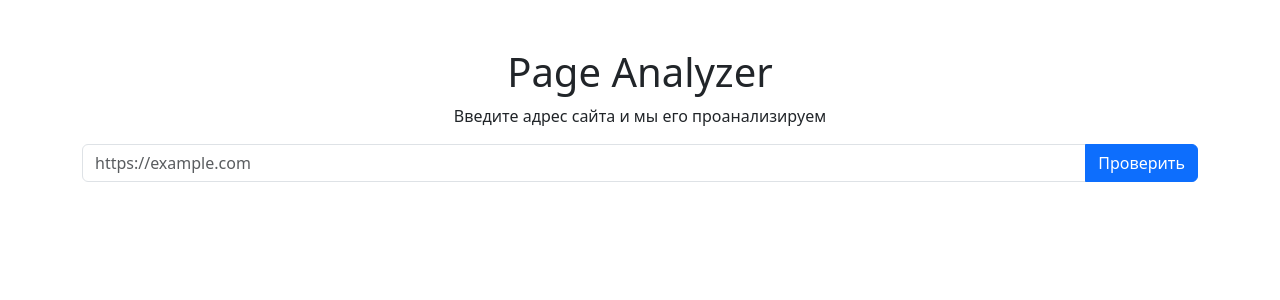
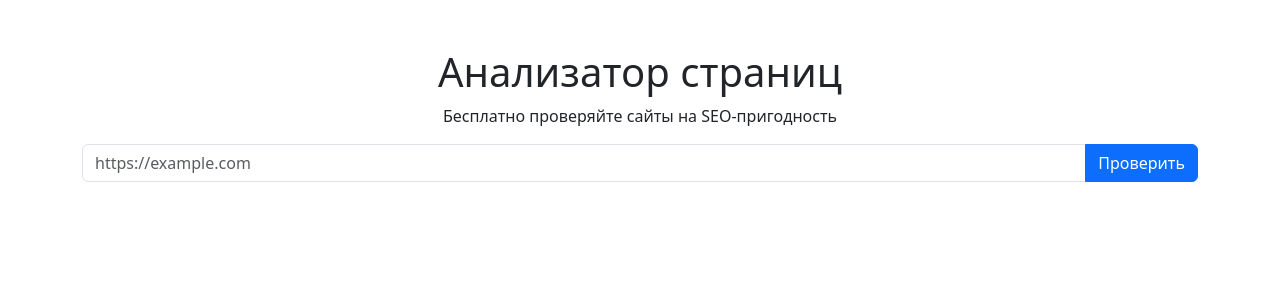
Before and after one commit to ntenengolts/python-project-83, a Flask app: page / in a window 1280 px wide. Shown: the top 300 px of the page. Run offline with Flask 3, Linux system fonts and the light colour scheme.

Commit message:
Fix2 to finish

```diff
--- a/page_analyzer/templates/index.html
+++ b/page_analyzer/templates/index.html
@@ -1,13 +1,13 @@
 {% extends "base.html" %}
 
 {% block content %}
-<h1 class="text-center">Page Analyzer</h1>
-<p class="text-center">Введите адрес сайта и мы его проанализируем</p>
+<h1 class="text-center">Анализатор страниц</h1>
+<p class="text-center">Бесплатно проверяйте сайты на SEO-пригодность</p>
 
 <form method="post" action="{{ url_for('add_url') }}">
   <div class="input-group mb-3">
     <input type="text" name="url" class="form-control" placeholder="https://example.com">
-    <button class="btn btn-primary" type="submit">Проверить</button>
+    <input class="btn btn-primary" type="submit" value="Проверить">
   </div>
 </form>
 {% endblock %}
--- a/page_analyzer/templates/urls.html
+++ b/page_analyzer/templates/urls.html
@@ -18,9 +18,9 @@
         <tr>
             <td>{{ url[0] }}</td>
             <td><a href="{{ url_for('show_url', url_id=url[0]) }}">{{ url[1] }}</a></td>
-            <td>{{ url[2] }}</td>
-            <td>{{ url[3].strftime('%Y-%m-%d') if url[3] is not none else '-' }}</td>
-            <td>{{ url[4].strftime('%Y-%m-%d') if url[4] is not none else '-' }}</td>
+            <td>{{ url[2].strftime('%Y-%m-%d') if url[3] is not none else ' ' }}</td>
+            <td>{{ url[3].strftime('%Y-%m-%d') if url[3] is not none else ' ' }}</td>
+            <td>{{ url[4] if url[4] is not none else ' ' }}</td>
         </tr>
         {% endfor %}
     </tbody>
```
Also changed, not shown: page_analyzer/templates/url.html (+4 -4 lines).
